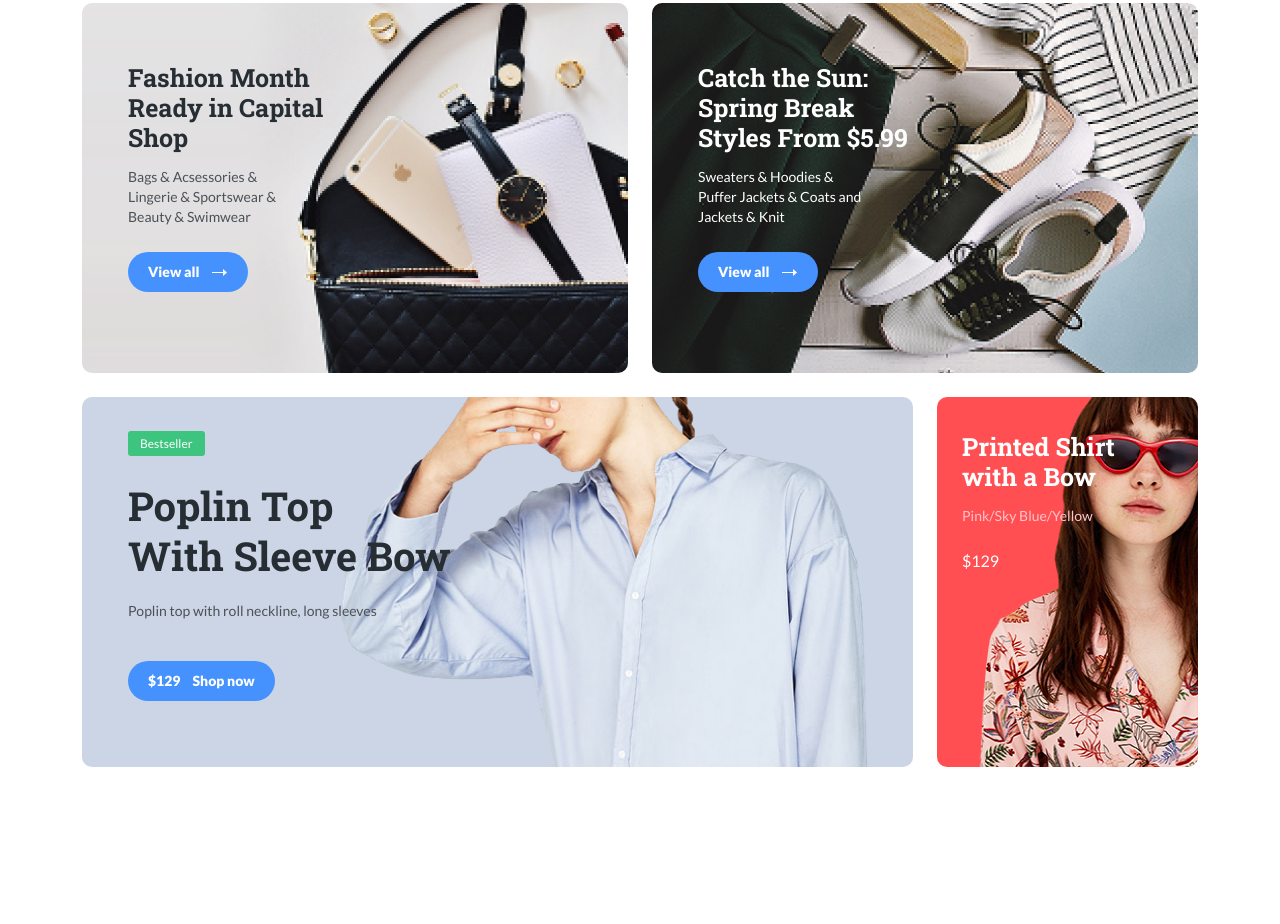
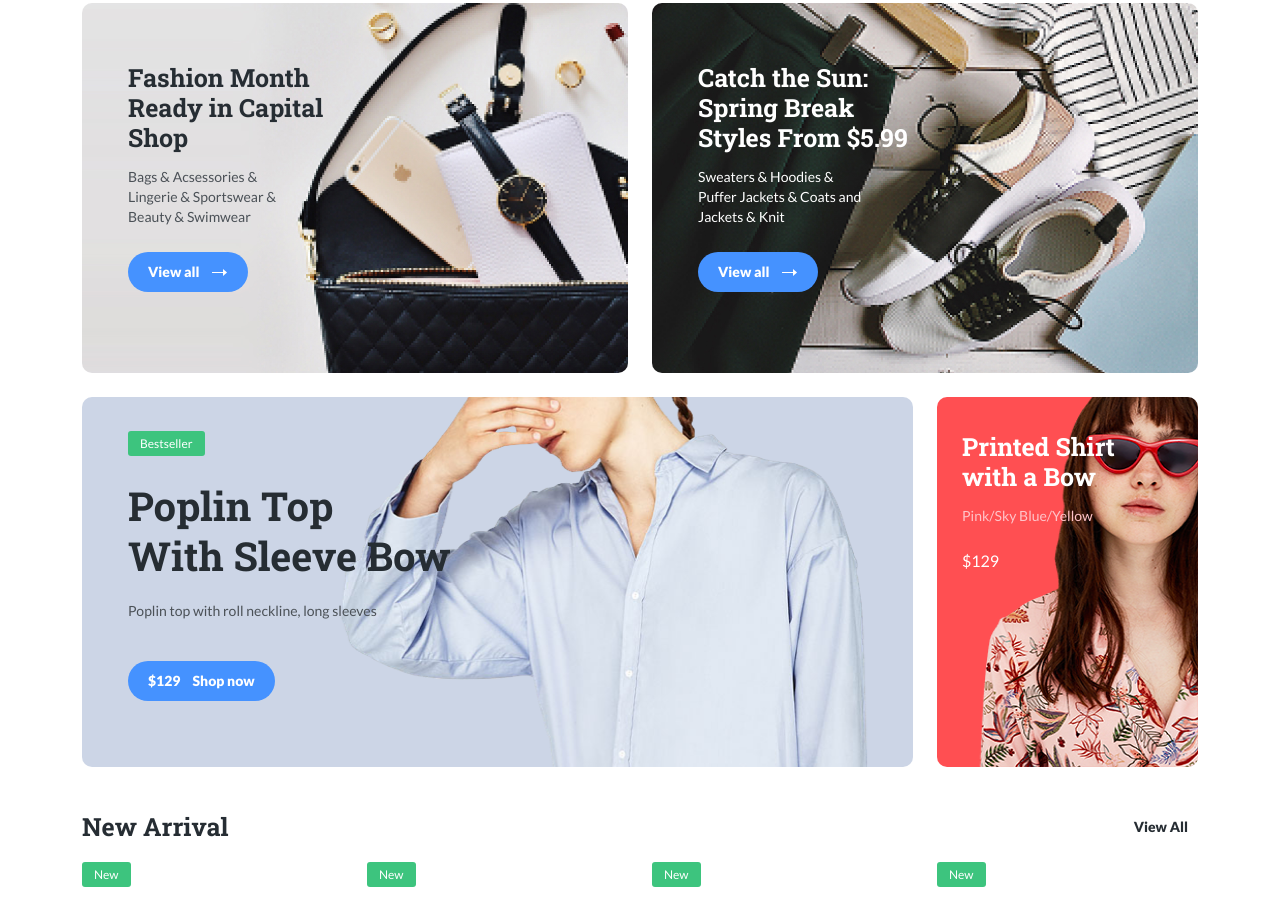
Before and after one commit to Presnia/willberries-nd, a website: page index.html in a window 1280 px wide. Shown: the part 682-1606 px from the top of the page. Before the commit the page ends 1473 px from the top, so only its background shows below. Drawn offline with Linux system fonts and the light colour scheme.

Commit message:
Added one more row for two elements and created the structure for new one raw with cards

```diff
--- a/css/style.css
+++ b/css/style.css
@@ -195,3 +195,20 @@ body {
 .card-price {
   color: #fff;
 }
+
+.section-title {
+  font-family: Roboto Slab, serif;
+  font-weight: bold;
+  font-size: 25px;
+  line-height: 30px;
+  color: #262D33;
+}
+
+.more {
+  padding: 10px;
+  text-decoration: none;
+  font-size: 14px;
+  line-height: 20px;
+  font-weight: 900;
+  color: #262D33;
+}
--- a/index.html
+++ b/index.html
@@ -85,7 +85,7 @@
   </div>
   <!-- /.slider -->
   <div class="container pt-5 pb-4">
-    <div class="row">
+    <div class="row mb-4">
       <div class="col-6">
         <div class="card card-1 mb-4">
           <h3 class="card-title">Fashion Month Ready in Capital Shop</h3>
@@ -130,6 +130,75 @@
       <!-- /.col-3 -->
     </div>
     <!-- /.row -->
+    <div class="row align-items-center">
+      <div class="col-9">
+        <h2 class="section-title">New Arrival</h2>
+      </div>
+      <!-- /.col-9 -->
+      <div class="col-3 d-flex  justify-content-end">
+        <a href="#" class="more">View All</a>
+      </div>
+      <!-- /.col-3 -->
+    </div>
+    <div class="row">
+      <div class="col-3">
+        <div class="goods-card">
+          <span class="label">New</span>
+          <!-- /.label --><img src="#" alt="" class="goods-image">
+          <h3 class="goods-title"></h3>
+          <!-- /.goods-title -->
+          <p class="goods-description"></p>
+          <!-- /.goods-description -->
+          <span class="goods-price"></span>
+          <!-- /.goods-price -->
+        </div>
+        <!-- /.goods-card -->
+      </div>
+      <!-- /.col-3 -->
+      <div class="col-3">
+        <div class="goods-card">
+          <span class="label">New</span>
+          <!-- /.label --><img src="#" alt="" class="goods-image">
+          <h3 class="goods-title"></h3>
+          <!-- /.goods-title -->
+          <p class="goods-description"></p>
+          <!-- /.goods-description -->
+          <span class="goods-price"></span>
+          <!-- /.goods-price -->
+        </div>
+        <!-- /.goods-card -->
+      </div>
+      <!-- /.col-3 -->
+      <div class="col-3">
+        <div class="goods-card">
+          <span class="label">New</span>
+          <!-- /.label --><img src="#" alt="" class="goods-image">
+          <h3 class="goods-title"></h3>
+          <!-- /.goods-title -->
+          <p class="goods-description"></p>
+          <!-- /.goods-description -->
+          <span class="goods-price"></span>
+          <!-- /.goods-price -->
+        </div>
+        <!-- /.goods-card -->
+      </div>
+      <!-- /.col-3 -->
+      <div class="col-3">
+        <div class="goods-card">
+          <span class="label">New</span>
+          <!-- /.label --><img src="#" alt="" class="goods-image">
+          <h3 class="goods-title"></h3>
+          <!-- /.goods-title -->
+          <p class="goods-description"></p>
+          <!-- /.goods-description -->
+          <span class="goods-price"></span>
+          <!-- /.goods-price -->
+        </div>
+        <!-- /.goods-card -->
+      </div>
+      <!-- /.col-3 -->
+    </div>
+    <!-- /.row -->
   </div>
   <!-- /.container -->
 </body>
```
Also changed, not shown: img/Image-119.png (added), img/image-120.png (added), img/image-121.png (added), img/image-122.png (added).
